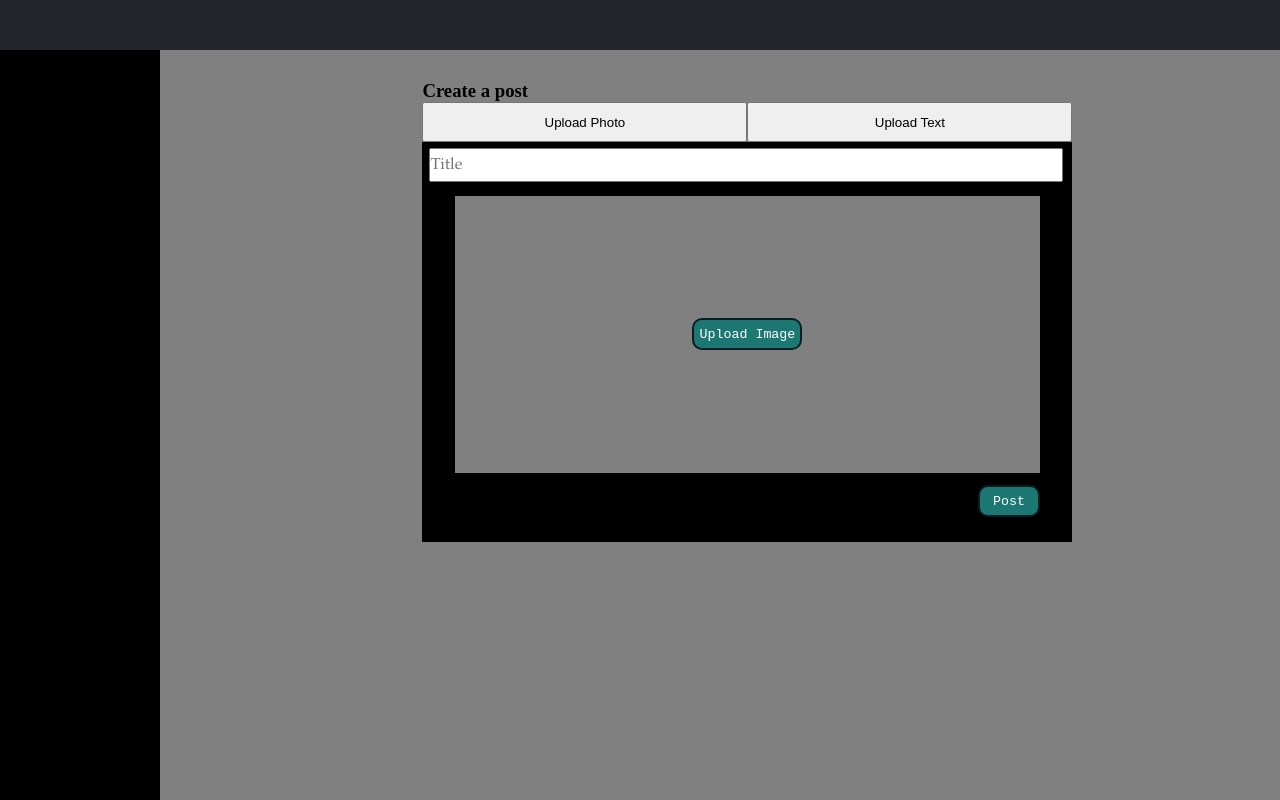
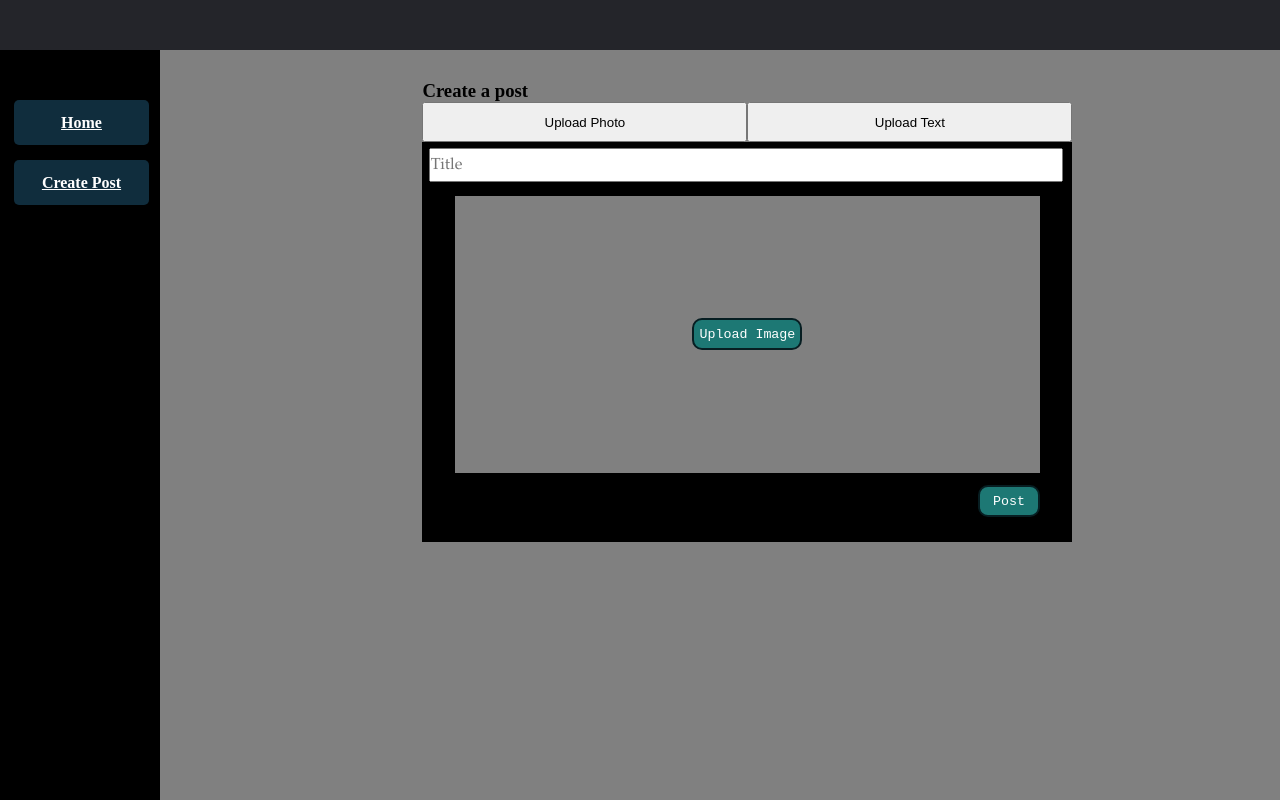
Before and after one commit to daceCS/ReFrame, a website: page public/views/createPost.html in a window 1280 px wide. Drawn offline with nearby package versions, Linux system fonts and the light colour scheme; no server answers.

Commit message:
New menu options + styling to text post

```diff
--- a/public/css/createNewPost.css
+++ b/public/css/createNewPost.css
@@ -104,6 +104,36 @@ form {
   min-width: 80%;
   min-height: 80%;
 }
+#new-post-link {
+  display: block;
+  width: 115px;
+  height: 25px;
+  background: rgba(24, 67, 92, 0.671);
+  padding: 10px;
+  text-align: center;
+  border-radius: 5px;
+  color: white;
+  font-weight: bold;
+  line-height: 25px;
+  position: absolute;
+  top: 160px;
+  right: 11px;
+}
+#home-link {
+  display: block;
+  width: 115px;
+  height: 25px;
+  background: rgba(24, 67, 92, 0.671);
+  padding: 10px;
+  text-align: center;
+  border-radius: 5px;
+  color: white;
+  font-weight: bold;
+  line-height: 25px;
+  position: absolute;
+  top: 100px;
+  right: 11px;
+}
 #post-preview {
     display: grid;
     place-items:center;
--- a/public/css/feed.css
+++ b/public/css/feed.css
@@ -117,7 +117,30 @@ header {
 
 
 }
+#text-post{
+    padding:20px;
+    background-color: black;
+    color: white;
+    letter-spacing: 1px;
+    line-height:30px;
+
+}
 #new-post-link {
+    display: block;
+    width: 115px;
+    height: 25px;
+    background: rgba(24, 67, 92, 0.671);
+    padding: 10px;
+    text-align: center;
+    border-radius: 5px;
+    color: white;
+    font-weight: bold;
+    line-height: 25px;
+    position: absolute;
+    top: 160px;
+    right: 11px;
+}
+#home-link {
     display: block;
     width: 115px;
     height: 25px;
--- a/public/js/feed.js
+++ b/public/js/feed.js
@@ -23,7 +23,7 @@ socket.on('post-to-feed', (caption, postData, inputType)=>{
                           <div class="title">
                             <h3 id="post-caption-${postIndex}" class="post-caption">${caption}</h3>
                           </div>
-                          <p>${postData}</p>
+                          <p id="text-post">${postData}</p>
                           <div id="post-interact-${postIndex}" class="post-interact">
                             <input type="button" value="like">
                             <p id="user-id-${postIndex}" class="user-id">Post By: </p>
@@ -76,7 +76,7 @@ function populateFeed(){
                                 <div class="title">
                                   <h3 id="post-caption-${postIndex}" class="post-caption">${caption}</h3>
                                 </div>
-                                <p>${text}</p>
+                                <p id="text-post">${text}</p>
                                 <div id="post-interact-${postIndex}" class="post-interact">
                                   <input type="button" value="like">
                                   <p id="user-id-${postIndex}" class="user-id">Post By: </p>
--- a/public/views/createPost.html
+++ b/public/views/createPost.html
@@ -21,6 +21,7 @@
   <aside>
     <div class="menu-div">
       <nav class="menu">
+        <a href="/feed" id="home-link">Home</a>
         <a href="/createPost" id="new-post-link">Create Post</a>
       </nav>
     </div>
```
Also changed, not shown: public/views/feed.html (+1 -0 lines).
